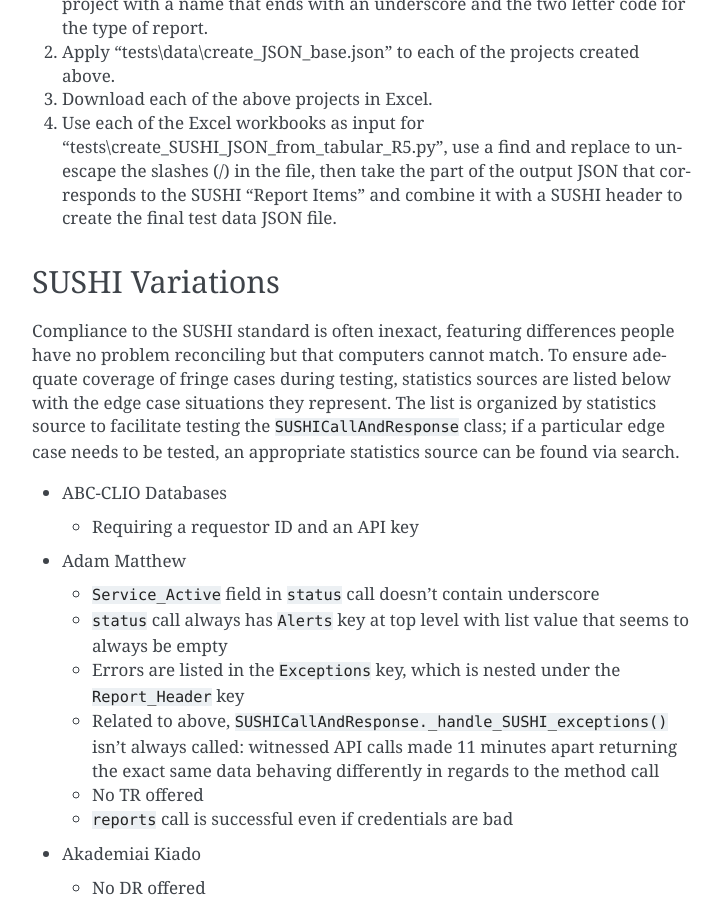
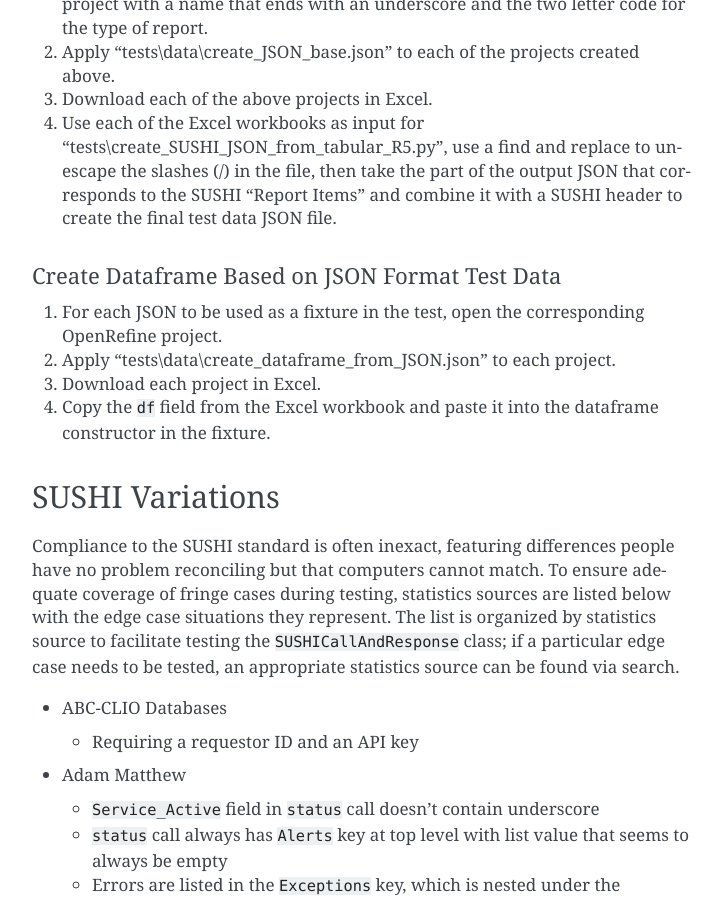
Before and after one commit to ereiskind/nolcat, a Sphinx documentation site: the page built from docs/source/testing.rst, in a window 1280 px wide and 900 px high, scrolled down 3347 px. Shown: the whole window, without its empty margins (388-1110 px from the left). Built offline with Sphinx 7.4.7, drawn with Linux system fonts in a browser that asks for light colours; some of the changed text lies outside the part shown.

Commit message:
Add instructions for fixtures to test JSON to dataframe

```diff
--- a/docs/source/testing.rst
+++ b/docs/source/testing.rst
@@ -80,6 +80,13 @@
 2. Apply "tests\\data\\create_JSON_base.json" to each of the projects created above.
 3. Download each of the above projects in Excel.
 4. Use each of the Excel workbooks as input for "tests\\create_SUSHI_JSON_from_tabular_R5.py", use a find and replace to unescape the slashes (/) in the file, then take the part of the output JSON that corresponds to the SUSHI "Report Items" and combine it with a SUSHI header to create the final test data JSON file.
+
+Create Dataframe Based on JSON Format Test Data
+-----------------------------------------------
+1. For each JSON to be used as a fixture in the test, open the corresponding OpenRefine project.
+2. Apply "tests\\data\\create_dataframe_from_JSON.json" to each project.
+3. Download each project in Excel.
+4. Copy the ``df`` field from the Excel workbook and paste it into the dataframe constructor in the fixture.
 
 SUSHI Variations
 ****************
```
Also changed, not shown: 1 other file.
